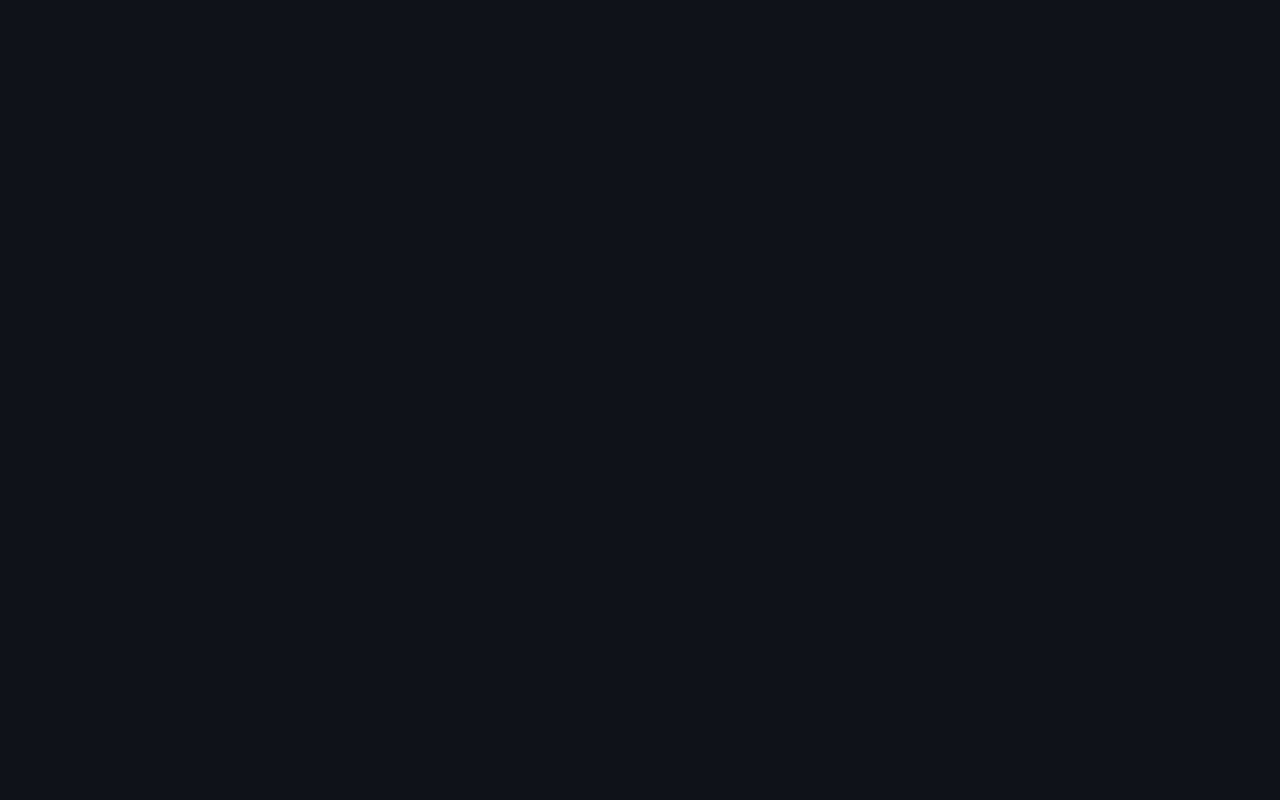
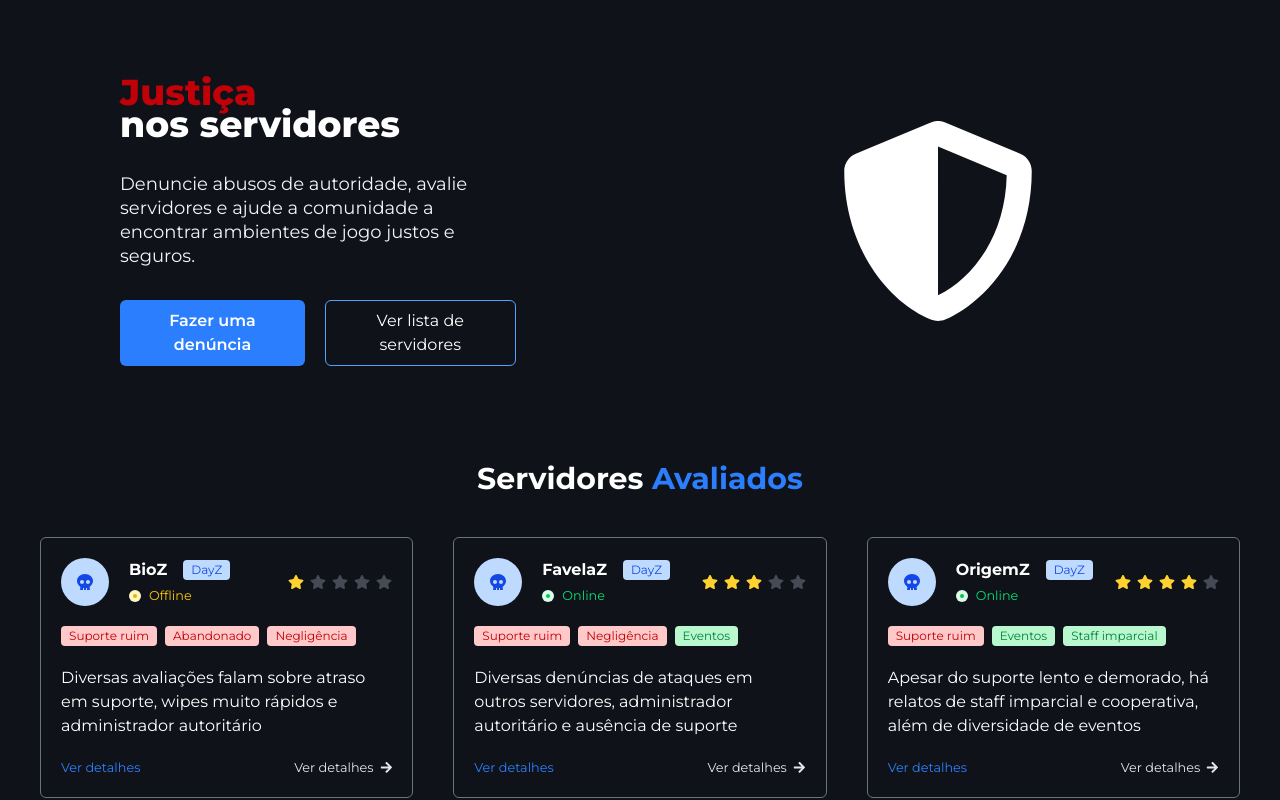
Before and after one commit to joaoragazzo/no-admin-abuse, a React (Vite) app in the folder front-end/: page / in a window 1280 px wide. Shown: the part 360-1160 px from the top of the page. Before the commit the page ends 800 px from the top, so only its background shows below. Built offline with nearby package versions, Linux system fonts and the light colour scheme.

Commit message:
feat: cards for server rating

```diff
--- a/front-end/package.json
+++ b/front-end/package.json
@@ -11,6 +11,7 @@
   },
   "dependencies": {
     "@tailwindcss/vite": "^4.1.11",
+    "clsx": "^2.1.1",
     "react": "^19.1.0",
     "react-dom": "^19.1.0",
     "react-icons": "^5.5.0",
--- a/front-end/src/App.tsx
+++ b/front-end/src/App.tsx
@@ -1,9 +1,94 @@
+import { FaArrowRight, FaShieldAlt, FaSkull, FaStar } from "react-icons/fa"
 import { Header } from "./components/Header"
+import { Section } from "./components/template/Section"
+import { RatedServer } from "./components/cards/RatedServer"
 
 function App() {
   return (
     <>
       <Header />
+      <Section className="mt-10 mb-10">
+        <div className="flex flex-row gap-10">
+          <div className="w-200 h-100  flex flex-col justify-center items-center">
+            <div className="flex flex-col p-20 gap-8">
+              <div className="font-extrabold text-4xl/8">
+                <span className="text-red-700">Justiça</span><br/>
+                <span>nos servidores</span>
+              </div>
+
+              <span className="text-gray-100 text-lg/6 font-normal">
+                Denuncie abusos de autoridade, avalie servidores e
+                ajude a comunidade a encontrar ambientes de jogo
+                justos e seguros.
+              </span>
+
+              <div className="flex flex-row gap-5">
+                <button className="px-7 py-2 cursor-pointer font-semibold bg-blue-500 hover:bg-blue-600 text-white rounded-md">Fazer uma denúncia</button>
+                <button className="px-7 py-2 cursor-pointer border-1 border-blue-400 rounded-md">Ver lista de servidores</button>
+              </div>
+
+            </div>
+          </div>
+          <div className="w-200 h-100 flex justify-center items-center p-20">
+            <FaShieldAlt size={200}/>
+          </div>
+
+        </div>
+      </Section>
+
+      <Section className="h-200">
+        <div
+          className="flex justify-center text-3xl font-bold mb-10"
+        >
+          Servidores&nbsp;<span className="text-blue-500">Avaliados</span>
+        </div>
+        {/* Cards */}
+        <div className="grid grid-cols-3 gap-10 justify-center items-center">
+          <RatedServer
+            serverName="BioZ"
+            serverIcon={<FaSkull />}
+            online={false}
+            description="Diversas avaliações falam sobre atraso em suporte, wipes muito rápidos e administrador autoritário"
+            badTags={["Suporte ruim", "Abandonado", "Negligência"]}
+            goodTags={[]}
+            rating={1}
+          />
+
+          <RatedServer
+            serverName="FavelaZ"
+            serverIcon={<FaSkull />}
+            online={true}
+            description="Diversas denúncias de ataques em outros servidores, administrador autoritário e ausência de suporte"
+            badTags={["Suporte ruim", "Negligência"]}
+            goodTags={["Eventos"]}
+            rating={3}
+          />
+
+          <RatedServer
+            serverName="OrigemZ"
+            serverIcon={<FaSkull />}
+            online={true}
+            description="Apesar do suporte lento e demorado, há relatos de staff imparcial e cooperativa, além de diversidade de eventos"
+            badTags={["Suporte ruim"]}
+            goodTags={["Eventos", "Staff imparcial"]}
+            rating={4}
+          />
+
+          <RatedServer
+            serverName="O Refúgio"
+            serverIcon={<FaSkull />}
+            online={true}
+            description="kkkkkkkkkkkkkkkkkkkkkkkk"
+            badTags={["Tem backdoor no site"]}
+            goodTags={[]}
+            rating={1}
+          />
+
+        </div>
+
+
+
+      </Section>
     </>
   )
 }
--- a/front-end/src/components/Header.tsx
+++ b/front-end/src/components/Header.tsx
@@ -24,7 +24,7 @@ export const Header: React.FC = () => {
 
     return (
     <>
-        <header className="items-center text-white flex justify-between w-full border-gray-700 border-b p-5 px-10">
+        <header className="items-center flex justify-between w-full border-gray-700 border-b p-5 px-10">
             <div className="text-2xl font-extrabold flex flex-row items-center">
                 <FaShield className="mr-4"/> No Admin Abuse
             </div>
@@ -39,14 +39,13 @@ export const Header: React.FC = () => {
                 <FaBars size={24}/>
             </div>
         </header>
-        <div className={`${menuOpen ? 'flex' : 'hidden'} lg:hidden flex-col absolute w-full bg-blue-950/30 text-white`}>
+
+        <div className={`${menuOpen ? 'flex' : 'hidden'} lg:hidden flex-col absolute w-full bg-blue-980`}>
             {items.map((content, key) => (
                 <div key={key} className="flex flex-row items-center gap-3 w-full border-b-1 border-gray-950/30 py-4 px-10 hover:bg-blue-950/50 hover:text-blue-400 cursor-pointer">
                     {content.content}
                 </div>
             ))}
-            <div>
-            </div>
         </div>
     </>
 
--- /dev/null
+++ b/front-end/src/components/cards/RatedServer.tsx
@@ -0,0 +1,78 @@
+import type React from "react"
+import { FaArrowRight, FaStar } from "react-icons/fa"
+
+interface RatedServerProps {
+    serverName: string,
+    serverIcon: React.ReactNode
+    online: boolean
+    description: string,
+    badTags: string[],
+    goodTags: string[],
+    rating: number
+}
+
+export const RatedServer: React.FC<RatedServerProps> = ({ serverName, serverIcon, online, description, badTags, goodTags, rating }) => {
+    return (
+        <div className="border-1 border-gray-500/100 rounded-md p-5 flex flex-col gap-5">
+            {/* Cabeçalho */}
+            <div className="flex flex-row gap-5 items-center">
+              <div className="p-4 bg-blue-200 text-blue-700 w-fit rounded-full">
+                {serverIcon}
+              </div>
+              <div className="font-bold flex flex-col flex-1 w-full gap-1">
+                <div className="flex flex-row justify-between">
+                  <div className="flex flex-row gap-4 items-center">
+                    {serverName} <div className="text-xs px-2 py-0.5 w-fit h-fit bg-blue-200 text-blue-700 rounded font-normal">DayZ</div>
+                  </div>
+                </div>
+
+                <div className="flex flex-row gap-2 items-center">
+                    {online ? <>
+                        <div className="bg-green-100 p-1 rounded-full">
+                            <div className="bg-green-500 p-0.5 rounded-full"></div>
+                        </div>
+                        <small className="font-normal text-green-400">Online</small>
+                    </> : <>
+                        <div className="bg-yellow-100 p-1 rounded-full">
+                            <div className="bg-yellow-500 p-0.5 rounded-full"></div>
+                        </div>
+                        <small className="font-normal text-yellow-400">Offline</small>
+                    </>
+                    }
+                </div>
+              </div>
+              <div className="flex flex-row gap-1.5">
+                {[...Array(5)].map((_, i) => (
+                    <FaStar
+                        key={i}
+                        className={
+                            i < Math.floor(rating) ? "text-amber-300" : "text-gray-400/40"
+                        }
+                    />
+                ))}
+              </div>
+            </div>
+            {/* Tags */}
+            <div className="flex flex-row gap-2">
+                {badTags.map((content, key) => (
+                    <div key={key} className="text-xs px-2 py-0.5 bg-red-200 text-red-700 rounded">
+                        {content}
+                    </div>
+                ))}
+
+                {goodTags.map((content, key) => (
+                    <div key={key} className="text-xs px-2 py-0.5 bg-green-200 text-green-700 rounded">
+                        {content}
+                    </div>
+                ))}
+            </div>
+            <div className="text-pretty">
+              {description}
+            </div>
+            <div className="flex flex-row justify-between">
+              <small className="text-blue-500 hover:text-blue-400 cursor-pointer">Ver detalhes</small>
+              <small className="flex flex-row items-center gap-1.5 cursor-pointer hover:text-white text-gray-200">Ver detalhes <FaArrowRight /></small>
+            </div>
+        </div>
+    )
+}
--- /dev/null
+++ b/front-end/src/components/template/Section.tsx
@@ -0,0 +1,15 @@
+import clsx from "clsx";
+import type React from "react";
+
+interface SectionProps {
+    children: React.ReactNode
+    className?: string
+}
+
+export const Section: React.FC<SectionProps> = ({ children, className }) => {
+    return (
+        <div className={clsx("max-w-screen-2xl mx-auto w-full px-10", className)}>
+            {children}
+        </div>
+    );
+}
--- a/front-end/src/index.css
+++ b/front-end/src/index.css
@@ -1,7 +1,17 @@
 @import "tailwindcss";
+
+html, body, #root {
+  height: 100%;
+}
+
+@theme {
+  --color-defaultbackground: #0f1219;
+  --color-blue-980: #11182b;
+}
 
 body {
   background-color: #0f1219;
+  color: white;
 }
 
 * {
```
Also changed, not shown: 1 other file (tests, documents, lock files or other folders).
